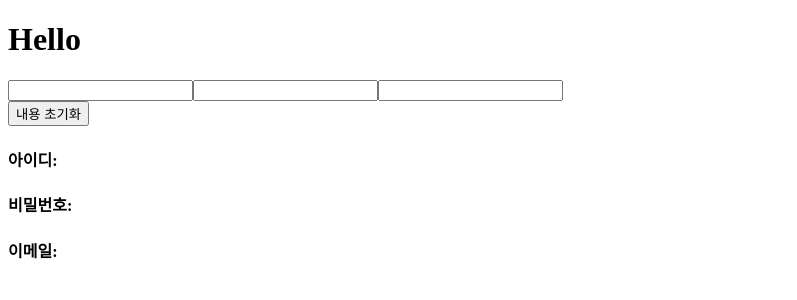
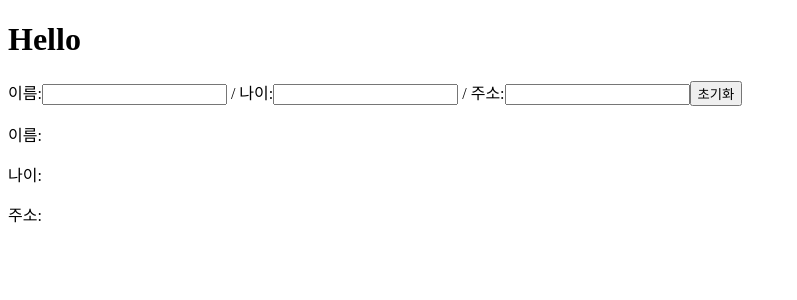
Before and after one commit to qkaxhfms/practice_react_2, a React (Create React App) app in the folder item3/: page / in a window 1280 px wide. Shown: the top 300 px of the page, without its empty margins (0-797 px from the left). Built offline with nearby package versions, Linux system fonts and the light colour scheme.

Commit message:
초기화 / value / name 입력

```diff
--- a/item3/src/App.js
+++ b/item3/src/App.js
@@ -1,11 +1,11 @@
 import React from 'react';
-import Test7 from './Components/Test7';
+import Test9 from './Components/Test9';
 
 function App() {
   return (
     <div className="App">
       <h1>Hello</h1>
-      <Test7 />
+      <Test9 />
     </div>
   );
 }
--- /dev/null
+++ b/item3/src/Components/Test9.js
@@ -0,0 +1,43 @@
+import React, { Component } from "react";
+
+class Test9 extends Component {
+    nameInput = React.createRef();
+    state = {
+        username: "",
+        userage: "",
+        useraddr: "",
+    };
+    handleChange = (e) => {
+        const { name, value } = e.target;
+        this.setState({
+            [name]: value,
+        });
+    };
+    handleReset = () => {
+        this.setState({
+            username: "",
+            userage: "",
+            useraddr: "",
+        });
+        this.nameInput.current.focus();
+    };
+    render() {
+        const {username,userage,useraddr} = this.state;
+        return (
+            <div>
+                <p>
+                    이름:
+                    <input type="text" ref={this.nameInput} name="username" value={username} onChange={this.handleChange} /> / 나이:
+                    <input type="text" name="userage" value={userage} onChange={this.handleChange} /> / 주소:
+                    <input type="text" name="useraddr" value={useraddr} onChange={this.handleChange} />
+                    <button onClick={this.handleReset}>초기화</button>
+                </p>
+                <p>이름: {this.state.username} </p>
+                <p>나이: {this.state.userage}</p>
+                <p>주소: {this.state.useraddr}</p>
+            </div>
+        );
+    }
+}
+
+export default Test9;
```
Also changed, not shown: item3/src/Components/Test8.js (added, +29 -0 lines), 1 other file (tests, documents, lock files or other folders).
